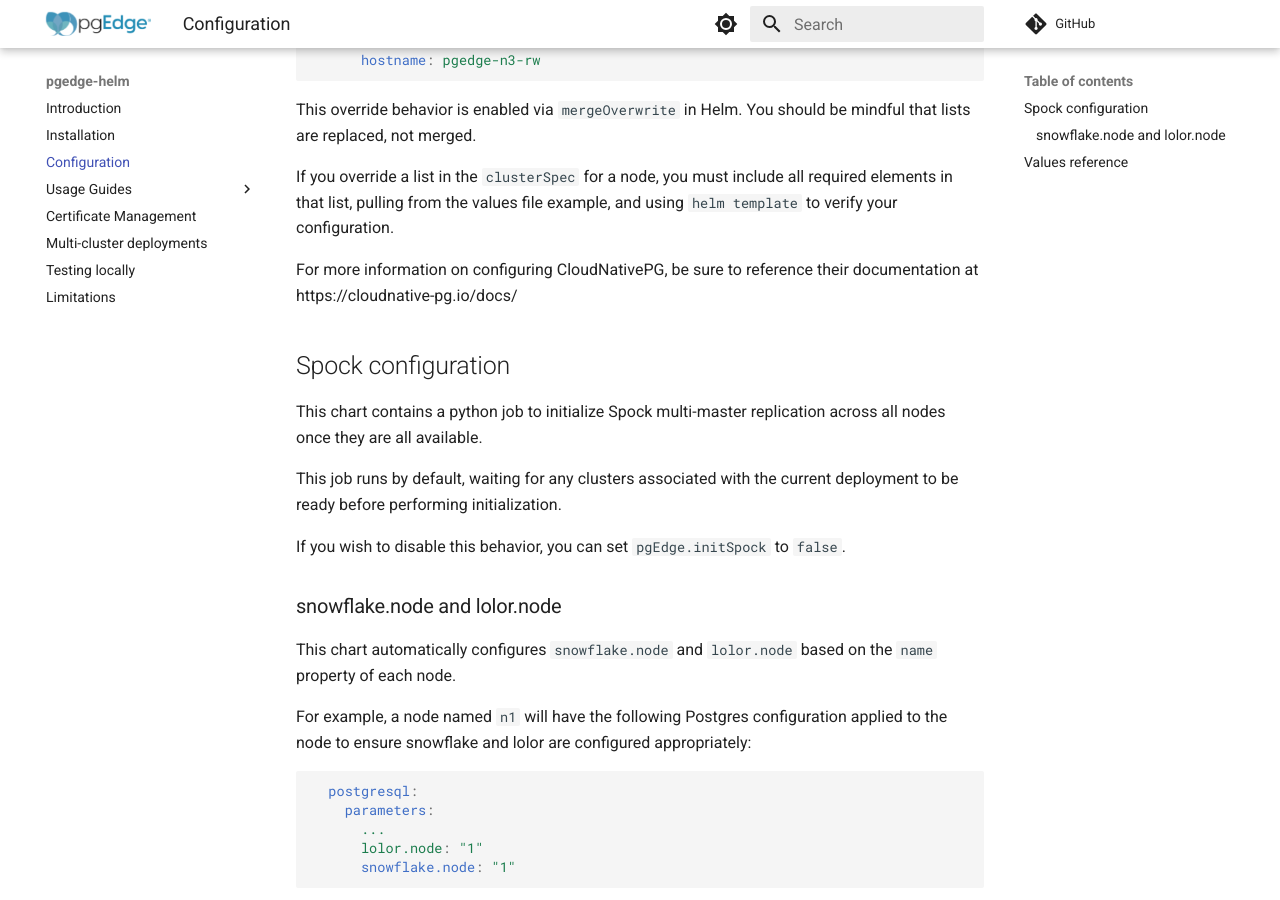
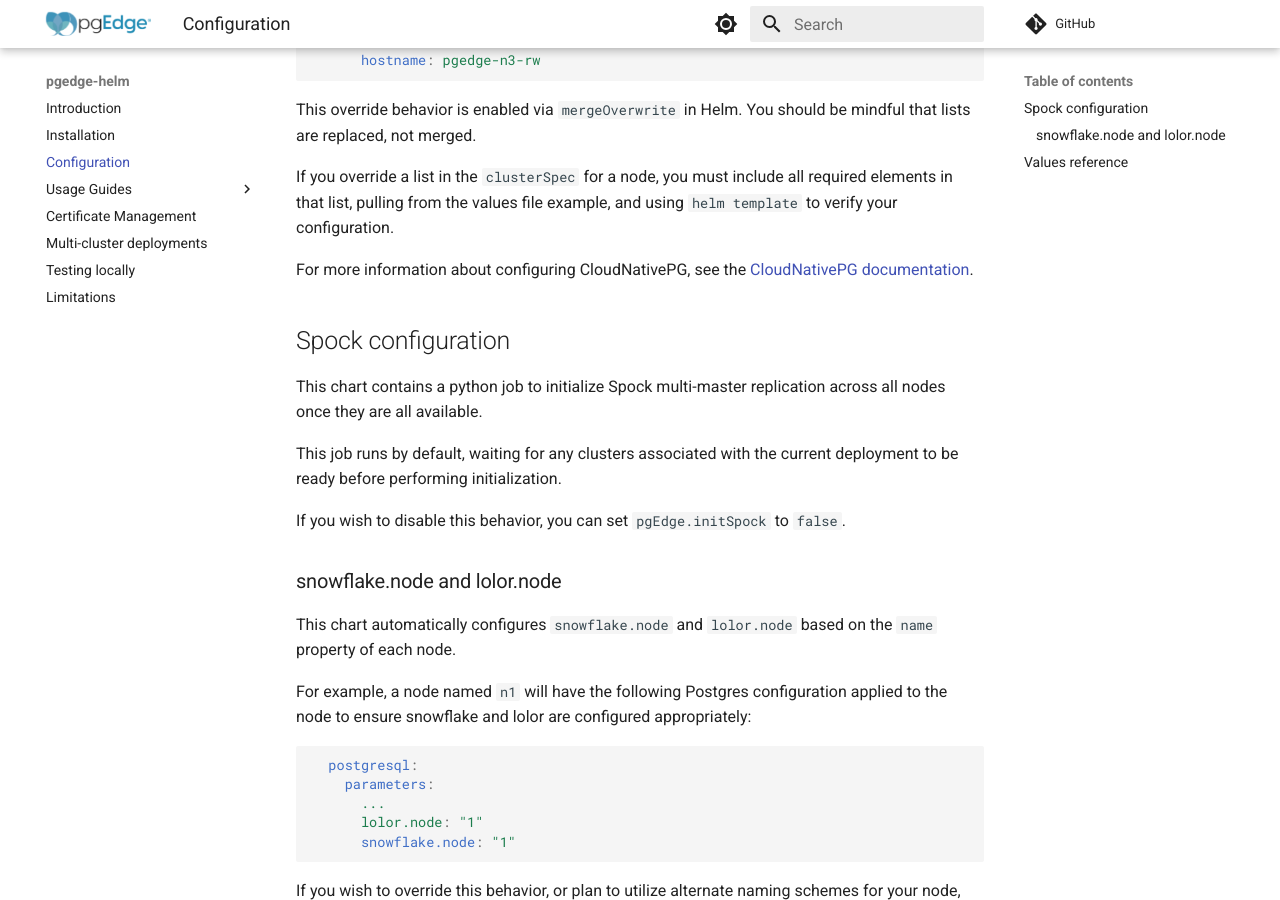
Before and after one commit to pgEdge/pgedge-helm, an MkDocs documentation site: the page built from docs/configuration.md, in a window 1280 px wide and 900 px high, scrolled down 1243 px. Built offline with MkDocs 1.6.1 and Material for MkDocs 9.7.7, drawn with Linux system fonts in a browser that asks for light colours; comment, search, counter and statistics services are not loaded.

Commit message:
update link to CNPG docs in configuration.md

```diff
--- a/docs/configuration.md
+++ b/docs/configuration.md
@@ -54,7 +54,7 @@ This override behavior is enabled via `mergeOverwrite` in Helm. You should be mi
 
 If you override a list in the `clusterSpec` for a node, you must include all required elements in that list, pulling from the values file example, and using `helm template` to verify your configuration.
 
-For more information on configuring CloudNativePG, be sure to reference their documentation at https://cloudnative-pg.io/docs/
+For more information about configuring CloudNativePG, see the [CloudNativePG documentation](https://cloudnative-pg.io/docs/).
 
 ## Spock configuration
 
```
Also changed, not shown: 1 other file.
